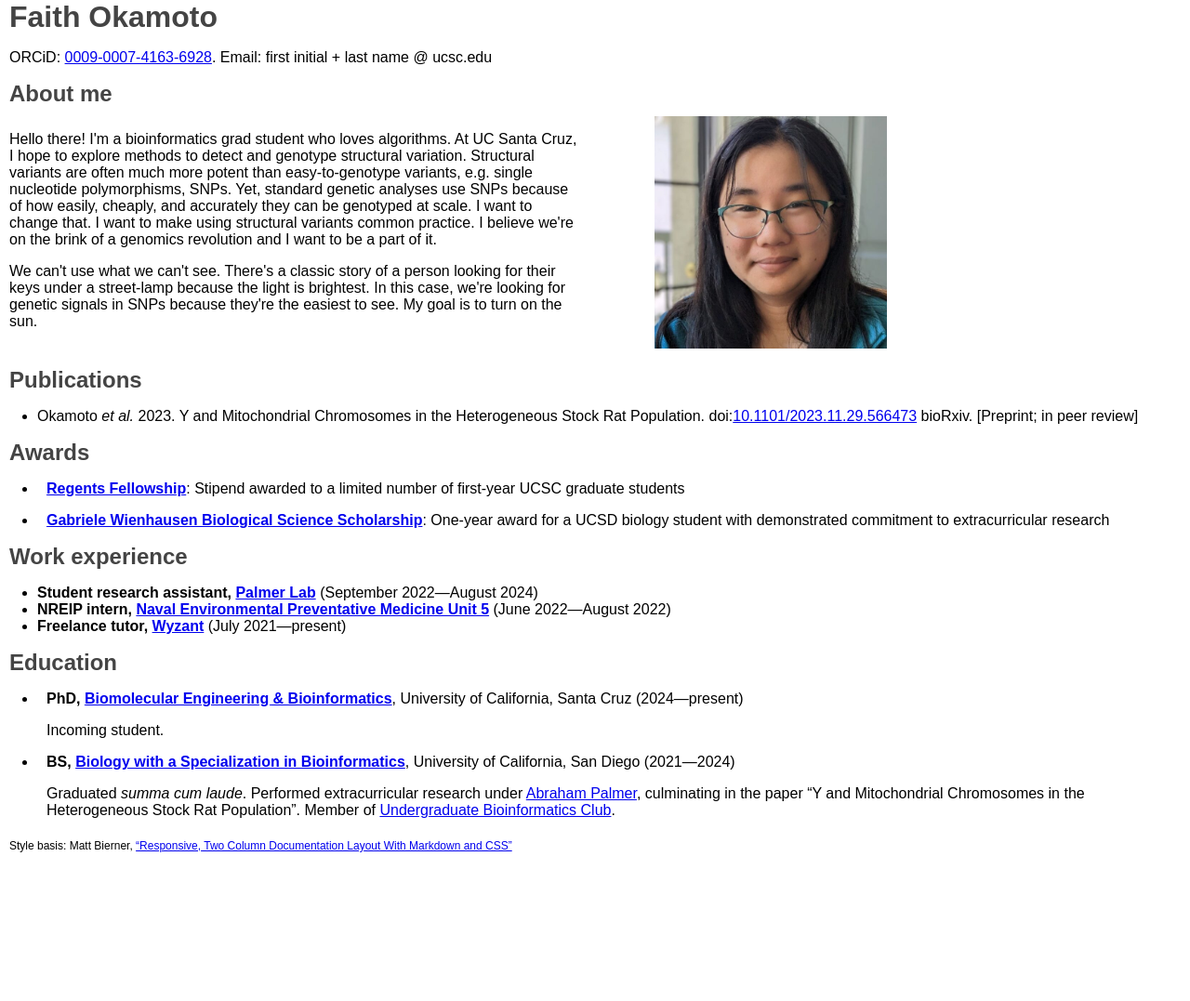
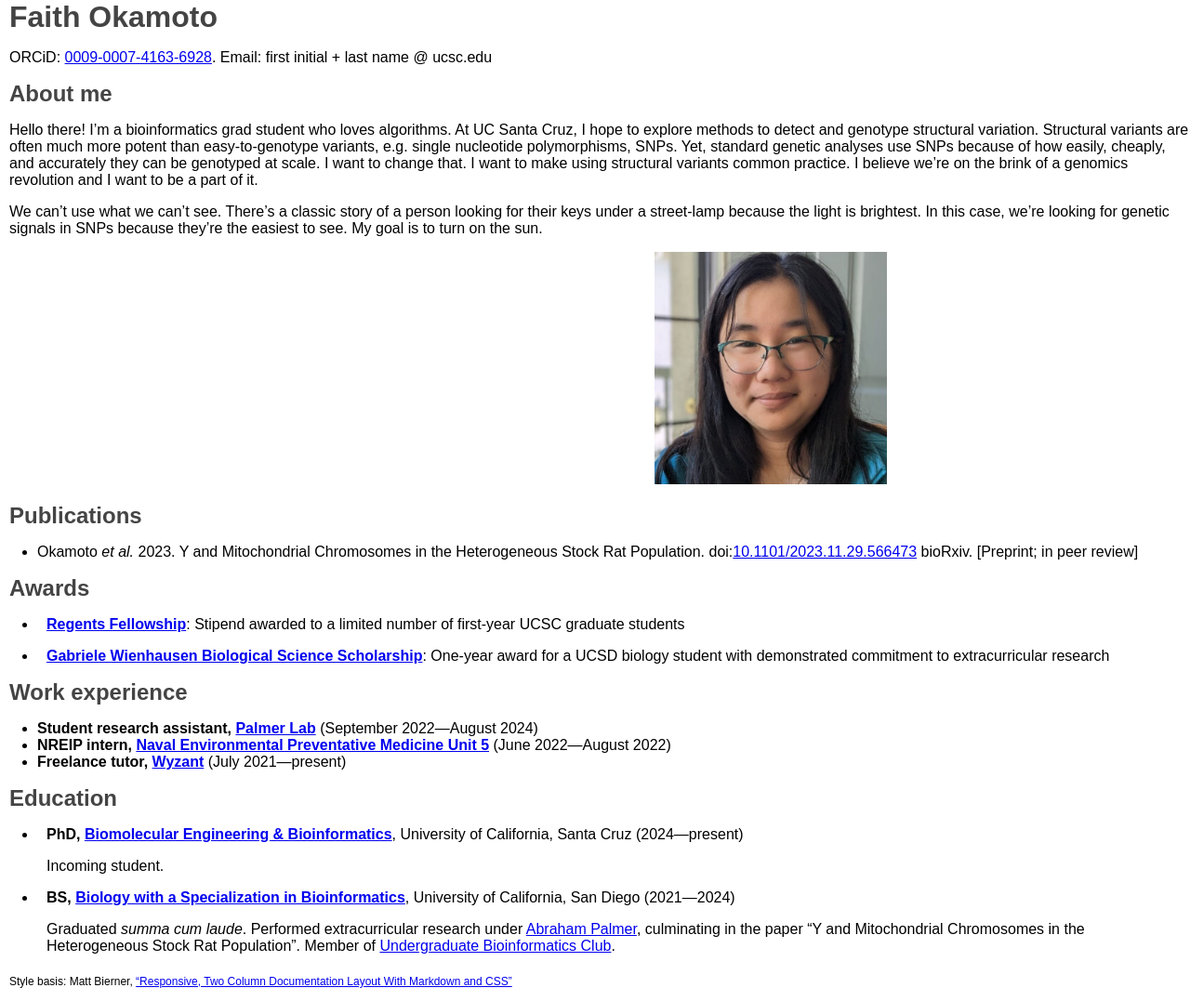
Before and after one commit to Faith-Okamoto-UCSC/Faith-Okamoto-UCSC.github.io, a Jekyll site: the page built from index.md, in a window 1280 px wide. Shown: the whole page at 93% size. Built offline with Jekyll 4.4.1, drawn with Linux system fonts in a browser that asks for light colours; our own code applies the rules of GitHub Pages for plain Markdown files; before the commit the page ends 931 px from its top, so only the background shows below that.

Commit message:
trying a different use of divs

```diff
--- a/index.md
+++ b/index.md
@@ -9,23 +9,21 @@ first initial + last name @ ucsc.edu
 
 ## About me
 
-<div class="left">
+<div class="left"></div>
 
-<p>Hello there! I'm a bioinformatics grad student who loves algorithms. At UC
-Santa Cruz, I hope to explore methods to detect and genotype structural
-variation. Structural variants are often much more potent than easy-to-genotype
-variants, e.g. single nucleotide polymorphisms, SNPs. Yet, standard genetic
-analyses use SNPs because of how easily, cheaply, and accurately they can be
-genotyped at scale. I want to change that. I want to make using structural
-variants common practice. I believe we're on the brink of a genomics revolution
-and I want to be a part of it.</p>
+Hello there! I'm a bioinformatics grad student who loves algorithms. At UC Santa
+Cruz, I hope to explore methods to detect and genotype structural variation.
+Structural variants are often much more potent than easy-to-genotype variants,
+e.g. single nucleotide polymorphisms, SNPs. Yet, standard genetic analyses use
+SNPs because of how easily, cheaply, and accurately they can be genotyped at
+scale. I want to change that. I want to make using structural variants common
+practice. I believe we're on the brink of a genomics revolution and I want to be
+a part of it.
 
-<p>We can't use what we can't see. There's a classic story of a person looking
+We can't use what we can't see. There's a classic story of a person looking
 for their keys under a street-lamp because the light is brightest. In this case,
 we're looking for genetic signals in SNPs because they're the easiest to see. My
-goal is to turn on the sun.</p>
-
-</div>
+goal is to turn on the sun.
 
 <div class="right">
 <img src="headshot.jpg" alt="headshot of Faith" width="250px">
```
